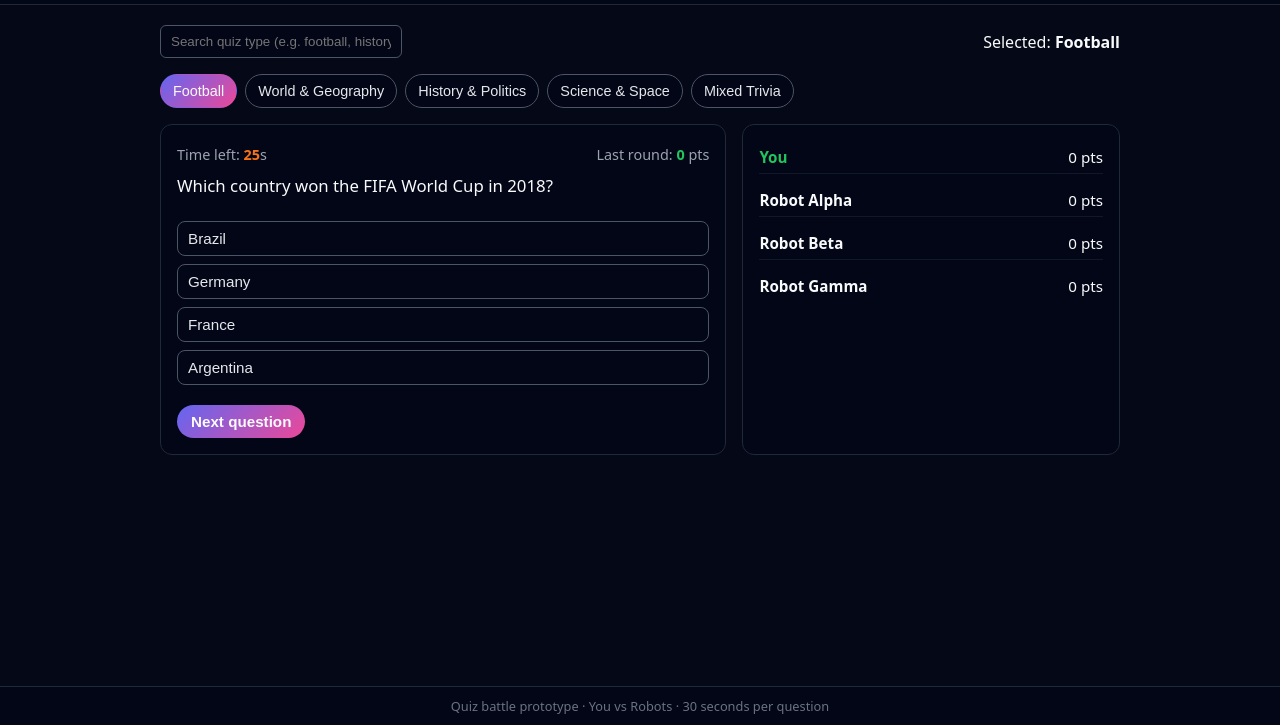
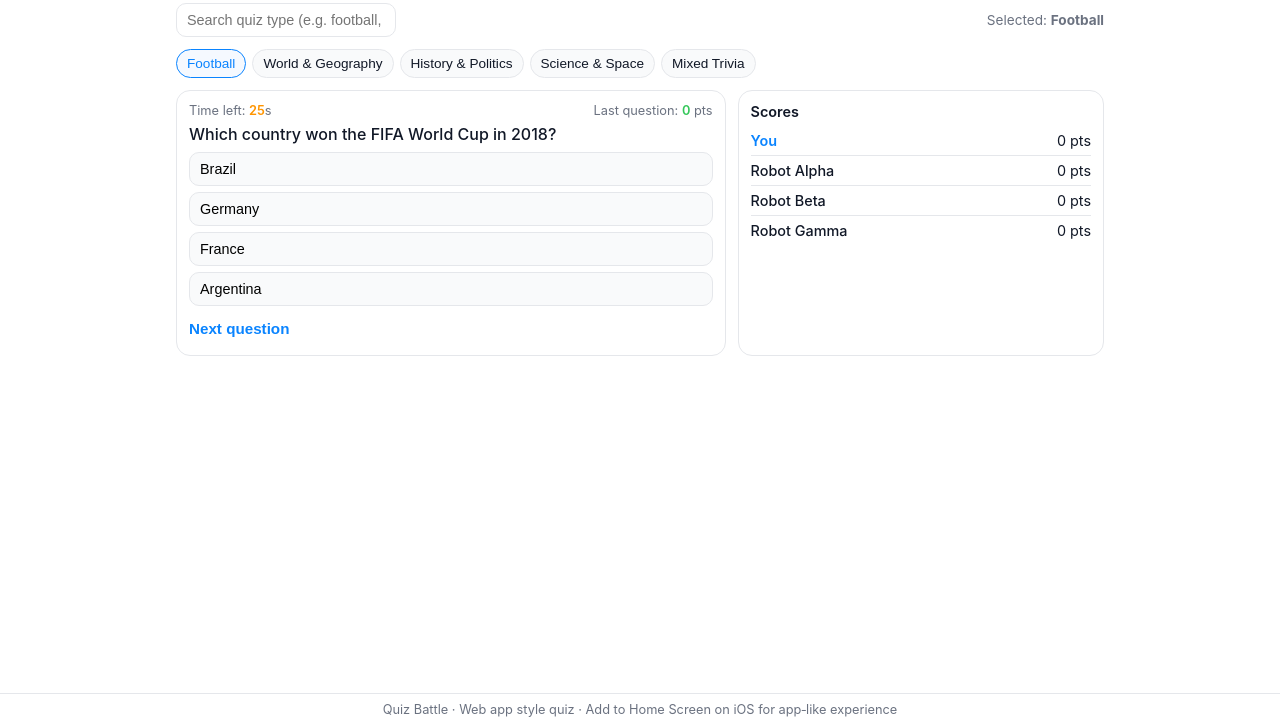
Before and after one commit to webcreatorLuke/quiz, a plain HTML site: page index.html in a window 1280 px wide. Shown: the part 75-800 px from the top of the page. Drawn offline with Linux system fonts and the light colour scheme.

Commit message:
Update index.html

```diff
--- a/index.html
+++ b/index.html
@@ -2,184 +2,261 @@
 <html lang="en">
 <head>
   <meta charset="UTF-8">
-  <title>Quiz Battle vs Robots</title>
+  <title>Quiz Battle</title>
+  <meta name="viewport" content="width=device-width, initial-scale=1.0">
+
+  <!-- iOS web app meta (for Add to Home Screen) -->
+  <meta name="apple-mobile-web-app-capable" content="yes">
+  <meta name="apple-mobile-web-app-status-bar-style" content="default">
+  <meta name="apple-mobile-web-app-title" content="Quiz Battle">
+
   <style>
+    :root {
+      --bg: #ffffff;
+      --fg: #111827;
+      --muted: #6b7280;
+      --border: #e5e7eb;
+      --accent: #0a84ff;
+      --accent-muted: #e0f0ff;
+      --danger: #ff3b30;
+      --success: #34c759;
+    }
+
+    * {
+      box-sizing: border-box;
+    }
+
     body {
       margin: 0;
-      font-family: system-ui, sans-serif;
-      background: #050816;
-      color: #f9fafb;
+      font-family: -apple-system, BlinkMacSystemFont, "SF Pro Text", system-ui, sans-serif;
+      background: var(--bg);
+      color: var(--fg);
       display: flex;
       flex-direction: column;
       min-height: 100vh;
     }
 
     header {
-      padding: 20px;
-      text-align: center;
-      background: #020617;
-      border-bottom: 1px solid #1f2937;
+      padding: 12px 16px;
+      border-bottom: 1px solid var(--border);
+      display: flex;
+      flex-direction: column;
+      gap: 8px;
+    }
+
+    .header-top {
+      display: flex;
+      align-items: center;
+      justify-content: space-between;
+      gap: 8px;
     }
 
     h1 {
       margin: 0;
-      font-size: 1.8rem;
+      font-size: 1.3rem;
+      font-weight: 600;
+    }
+
+    .subtitle {
+      margin: 0;
+      font-size: 0.85rem;
+      color: var(--muted);
+    }
+
+    .ios-download-box {
+      display: none;
+      padding: 8px 0 0;
+    }
+
+    .ios-download-btn {
+      border: none;
+      background: transparent;
+      color: var(--accent);
+      font-size: 0.95rem;
+      font-weight: 600;
+      padding: 6px 10px;
+      border-radius: 999px;
+      border: 1px solid var(--accent);
+      cursor: pointer;
+      display: inline-flex;
+      align-items: center;
+      gap: 6px;
+    }
+
+    .ios-download-btn-icon {
+      font-size: 1.1rem;
+    }
+
+    .ios-instructions {
+      display: none;
+      margin-top: 6px;
+      padding: 8px 10px;
+      border-radius: 10px;
+      background: var(--accent-muted);
+      font-size: 0.8rem;
+      color: #1f2933;
     }
 
     main {
       flex: 1;
+      max-width: 960px;
+      width: 100%;
+      margin: 0 auto;
+      padding: 12px 16px 16px;
       display: flex;
       flex-direction: column;
-      max-width: 1000px;
-      width: 100%;
-      margin: 0 auto;
-      padding: 20px;
-      box-sizing: border-box;
-      gap: 16px;
+      gap: 12px;
     }
 
     .top-bar {
       display: flex;
       flex-wrap: wrap;
-      gap: 12px;
+      gap: 8px;
       align-items: center;
       justify-content: space-between;
     }
 
     .search-box input {
       padding: 8px 10px;
-      border-radius: 6px;
-      border: 1px solid #4b5563;
-      background: #020617;
-      color: #f9fafb;
+      border-radius: 10px;
+      border: 1px solid var(--border);
+      font-size: 0.9rem;
       width: 220px;
+    }
+
+    .selected-category-label {
+      font-size: 0.85rem;
+      color: var(--muted);
     }
 
     .categories {
       display: flex;
       flex-wrap: wrap;
-      gap: 8px;
+      gap: 6px;
     }
 
     .category-btn {
-      padding: 8px 12px;
+      padding: 6px 10px;
       border-radius: 999px;
-      border: 1px solid #4b5563;
-      background: #020617;
-      color: #e5e7eb;
+      border: 1px solid var(--border);
+      background: #f9fafb;
+      color: var(--fg);
+      font-size: 0.85rem;
       cursor: pointer;
-      font-size: 0.9rem;
     }
 
     .category-btn.active {
-      background: linear-gradient(135deg, #6366f1, #ec4899);
-      border-color: transparent;
-      color: #f9fafb;
+      color: var(--accent);
+      border-color: var(--accent);
+      background: #f5f9ff;
     }
 
     .game-area {
       display: grid;
       grid-template-columns: 3fr 2fr;
-      gap: 16px;
+      gap: 12px;
     }
 
-    .question-card {
-      background: #020617;
-      border-radius: 12px;
-      padding: 16px;
-      border: 1px solid #1f2937;
-      min-height: 180px;
+    @media (max-width: 800px) {
+      .game-area {
+        grid-template-columns: 1fr;
+      }
+    }
+
+    .card {
+      border-radius: 14px;
+      border: 1px solid var(--border);
+      background: #ffffff;
+      padding: 12px;
+    }
+
+    .status-line {
       display: flex;
-      flex-direction: column;
-      gap: 10px;
+      justify-content: space-between;
+      align-items: center;
+      font-size: 0.8rem;
+      color: var(--muted);
+      margin-bottom: 4px;
+    }
+
+    .timer {
+      font-weight: 600;
+      color: #ff9500;
+    }
+
+    .points {
+      font-weight: 600;
+      color: var(--success);
     }
 
     .question-text {
-      font-size: 1.05rem;
-      margin-bottom: 6px;
+      font-size: 1rem;
+      font-weight: 500;
+      margin: 6px 0 8px;
     }
 
     .answers {
       display: grid;
-      gap: 8px;
-      margin-top: 8px;
+      gap: 6px;
+      margin-top: 4px;
     }
 
     .answer-btn {
       text-align: left;
       padding: 8px 10px;
-      border-radius: 8px;
-      border: 1px solid #4b5563;
-      background: #020617;
-      color: #e5e7eb;
+      border-radius: 10px;
+      border: 1px solid var(--border);
+      background: #f9fafb;
+      font-size: 0.9rem;
       cursor: pointer;
-      font-size: 0.95rem;
     }
 
     .answer-btn.correct {
-      background: #16a34a;
-      border-color: #16a34a;
-      color: #f9fafb;
+      background: #e6f9ec;
+      border-color: var(--success);
+      color: #0b7030;
     }
 
     .answer-btn.wrong {
-      background: #b91c1c;
-      border-color: #b91c1c;
-      color: #f9fafb;
+      background: #ffecec;
+      border-color: var(--danger);
+      color: #7a1610;
     }
 
     .answer-btn:disabled {
-      opacity: 0.7;
+      opacity: 0.75;
       cursor: default;
     }
 
-    .status-line {
-      display: flex;
-      justify-content: space-between;
-      font-size: 0.9rem;
-      color: #9ca3af;
-      margin-top: 4px;
+    .next-btn {
+      margin-top: 8px;
+      border: none;
+      background: transparent;
+      color: var(--accent);
+      font-size: 0.95rem;
+      font-weight: 600;
+      padding: 6px 0;
+      cursor: pointer;
     }
 
-    .timer {
-      font-weight: 600;
-      color: #f97316;
+    .next-btn:disabled {
+      opacity: 0.6;
+      cursor: default;
     }
 
-    .points {
+    .robots-card-title {
+      font-size: 0.9rem;
       font-weight: 600;
-      color: #22c55e;
-    }
-
-    .next-btn {
-      margin-top: 10px;
-      align-self: flex-start;
-      padding: 8px 14px;
-      border-radius: 999px;
-      border: none;
-      cursor: pointer;
-      background: linear-gradient(135deg, #6366f1, #ec4899);
-      color: #f9fafb;
-      font-weight: 600;
-      font-size: 0.95rem;
-    }
-
-    .robots-card {
-      background: #020617;
-      border-radius: 12px;
-      padding: 16px;
-      border: 1px solid #1f2937;
-      display: flex;
-      flex-direction: column;
-      gap: 10px;
+      margin-bottom: 6px;
     }
 
     .robot-row {
       display: flex;
       justify-content: space-between;
-      font-size: 0.95rem;
+      align-items: center;
       padding: 6px 0;
-      border-bottom: 1px solid #111827;
+      font-size: 0.9rem;
+      border-bottom: 1px solid var(--border);
     }
 
     .robot-row:last-child {
@@ -187,58 +264,73 @@
     }
 
     .robot-name {
+      font-weight: 500;
+    }
+
+    .you-label {
+      color: var(--accent);
       font-weight: 600;
     }
 
-    .you-label {
-      color: #22c55e;
-    }
-
     footer {
+      padding: 8px 16px;
+      border-top: 1px solid var(--border);
+      font-size: 0.8rem;
+      color: var(--muted);
       text-align: center;
-      padding: 10px;
-      font-size: 0.8rem;
-      color: #6b7280;
-      border-top: 1px solid #1f2937;
-      background: #020617;
-    }
-
-    @media (max-width: 800px) {
-      .game-area {
-        grid-template-columns: 1fr;
-      }
     }
   </style>
 </head>
 <body>
   <header>
-    <h1>Quiz Battle vs Robots</h1>
+    <div class="header-top">
+      <div>
+        <h1>Quiz Battle</h1>
+        <p class="subtitle">Play timed trivia vs robots. 30 seconds, up to 1000 points per question.</p>
+      </div>
+      <div class="ios-download-box" id="iosDownloadBox">
+        <button class="ios-download-btn" id="iosDownloadBtn">
+          <span class="ios-download-btn-icon">⬇️</span>
+          <span>Download for iOS</span>
+        </button>
+      </div>
+    </div>
+    <div class="ios-instructions" id="iosInstructions">
+      <strong>Install on iPhone:</strong>
+      <ol style="padding-left:18px; margin:6px 0;">
+        <li>Tap the <strong>Share</strong> button in Safari.</li>
+        <li>Scroll and tap <strong>Add to Home Screen</strong>.</li>
+        <li>Tap <strong>Add</strong>. Your app appears on the home screen.</li>
+      </ol>
+      <span style="font-size:0.75rem;">This uses your browser to install the app; iOS doesn’t allow direct .ipa downloads from websites.</span>
+    </div>
   </header>
 
   <main>
     <div class="top-bar">
       <div class="search-box">
-        <input id="searchInput" type="text" placeholder="Search quiz type (e.g. football, history)..." />
+        <input id="searchInput" type="text" placeholder="Search quiz type (e.g. football, history)…">
       </div>
-      <div id="selectedCategoryLabel">Selected: <strong>Football</strong></div>
+      <div class="selected-category-label" id="selectedCategoryLabel">
+        Selected: <strong>Football</strong>
+      </div>
     </div>
 
     <div class="categories" id="categoriesContainer"></div>
 
     <div class="game-area">
-      <div class="question-card">
+      <div class="card">
         <div class="status-line">
           <div>Time left: <span class="timer" id="timerDisplay">30</span>s</div>
-          <div>Last round: <span class="points" id="lastPointsDisplay">0</span> pts</div>
+          <div>Last question: <span class="points" id="lastPointsDisplay">0</span> pts</div>
         </div>
-        <div class="question-text" id="questionText">
-          Loading question...
-        </div>
+        <div class="question-text" id="questionText">Loading question…</div>
         <div class="answers" id="answersContainer"></div>
         <button class="next-btn" id="nextButton">Next question</button>
       </div>
 
-      <div class="robots-card">
+      <div class="card">
+        <div class="robots-card-title">Scores</div>
         <div class="robot-row">
           <div class="robot-name you-label">You</div>
           <div id="yourScoreDisplay">0 pts</div>
@@ -260,11 +352,29 @@
   </main>
 
   <footer>
-    Quiz battle prototype · You vs Robots · 30 seconds per question
+    Quiz Battle · Web app style quiz · Add to Home Screen on iOS for app‑like experience
   </footer>
 
   <script>
-    // Categories and questions
+    // --- iOS "Download" detection (Add to Home Screen helper) ---
+    const isIOS = /iPhone|iPad|iPod/i.test(navigator.userAgent);
+    const isSafari = /^((?!chrome|android).)*safari/i.test(navigator.userAgent);
+
+    const iosDownloadBox = document.getElementById("iosDownloadBox");
+    const iosDownloadBtn = document.getElementById("iosDownloadBtn");
+    const iosInstructions = document.getElementById("iosInstructions");
+
+    if (isIOS && isSafari) {
+      iosDownloadBox.style.display = "block";
+    }
+
+    iosDownloadBtn.addEventListener("click", () => {
+      iosInstructions.style.display =
+        iosInstructions.style.display === "block" ? "none" : "block";
+    });
+
+    // --- Quiz game logic ---
+
     const categories = [
       {
         id: "football",
@@ -290,6 +400,11 @@
             text: "In football, how many players start on the field per team?",
             answers: ["9", "10", "11", "12"],
             correctIndex: 2
+          },
+          {
+            text: "Which country hosted the 2014 FIFA World Cup?",
+            answers: ["Brazil", "Russia", "Germany", "South Africa"],
+            correctIndex: 0
           }
         ]
       },
@@ -309,14 +424,19 @@
             correctIndex: 1
           },
           {
-            text: "Which country has the largest population?",
+            text: "Which country has the largest population (recent data)?",
             answers: ["United States", "China", "India", "Russia"],
-            correctIndex: 2 // assuming newer data; you can flip to 1 for China
+            correctIndex: 2
           },
           {
             text: "Which ocean is the largest?",
             answers: ["Indian", "Atlantic", "Arctic", "Pacific"],
             correctIndex: 3
+          },
+          {
+            text: "Mount Everest lies on the border of Nepal and which country?",
+            answers: ["India", "China", "Bhutan", "Pakistan"],
+            correctIndex: 1
           }
         ]
       },
@@ -344,6 +464,11 @@
             text: "The fall of the Berlin Wall happened in which year?",
             answers: ["1969", "1979", "1989", "1999"],
             correctIndex: 2
+          },
+          {
+            text: "What document begins with 'We the People'?",
+            answers: ["Magna Carta", "US Constitution", "Bill of Rights", "Declaration of Independence"],
+            correctIndex: 1
           }
         ]
       },
@@ -371,6 +496,11 @@
             text: "Which galaxy do we live in?",
             answers: ["Andromeda", "Sombrero", "Whirlpool", "Milky Way"],
             correctIndex: 3
+          },
+          {
+            text: "What gas do plants mainly take in for photosynthesis?",
+            answers: ["Oxygen", "Nitrogen", "Carbon dioxide", "Helium"],
+            correctIndex: 2
           }
         ]
       },
@@ -390,13 +520,18 @@
             correctIndex: 2
           },
           {
-            text: "How many continents are there on Earth (commonly taught)?",
+            text: "How many continents are commonly taught on Earth?",
             answers: ["5", "6", "7", "8"],
             correctIndex: 2
           },
           {
             text: "Which animal is known as the 'king of the jungle'?",
             answers: ["Tiger", "Elephant", "Lion", "Gorilla"],
+            correctIndex: 2
+          },
+          {
+            text: "What is the largest planet in our solar system?",
+            answers: ["Mars", "Earth", "Jupiter", "Saturn"],
             correctIndex: 2
           }
         ]
@@ -496,9 +631,7 @@
     }
 
     function simulateRobots() {
-      // robots get random points if they "get it right"
-      // make them sometimes fail
-      const robotChanceToBeRight = 0.7; // 70% chance
+      const robotChanceToBeRight = 0.7;
 
       [1, 2, 3].forEach(robotNum => {
         const isRight = Math.random() < robotChanceToBeRight;
@@ -532,6 +665,7 @@
       if (!currentQuestion) {
         questionTextEl.textContent = "No questions available for this category yet.";
         answersContainer.innerHTML = "";
+        nextButton.disabled = true;
         return;
       }
 
@@ -550,7 +684,7 @@
           revealCorrect(index);
 
           if (isCorrect) {
-            const points = Math.floor(Math.random() * 1000) + 1; // 1 to 1000
+            const points = Math.floor(Math.random() * 1000) + 1;
             yourScore += points;
             lastPointsDisplay.textContent = points;
           } else {
@@ -563,10 +697,10 @@
         answersContainer.appendChild(btn);
       });
 
+      nextButton.disabled = false;
       resetTimer();
     }
 
-    // Event listeners
     searchInput.addEventListener("input", () => {
       renderCategories(searchInput.value);
     });
@@ -575,7 +709,6 @@
       startNewQuestion();
     });
 
-    // Initial render
     renderCategories();
     selectedCategoryLabel.innerHTML = `Selected: <strong>Football</strong>`;
     startNewQuestion();
```
